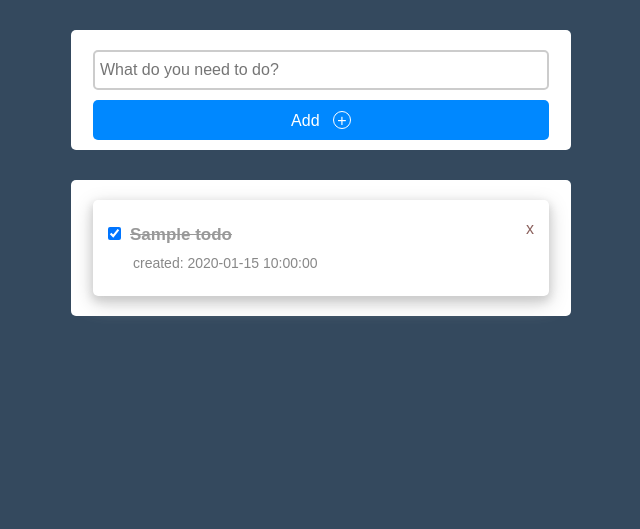
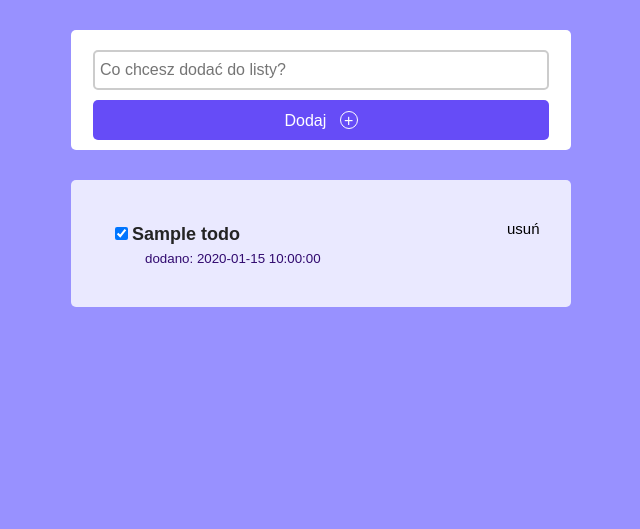
Before and after one commit to jjakobowska/to-do-web-app, a PHP site: page / in a window 1280 px wide. Shown: the top 529 px of the page, without its empty margins (319-959 px from the left). Run offline with PHP 8.4, Linux system fonts and the light colour scheme; tables that the repository leaves empty or names only in its code hold one stand-in row (values such as "Sample post"); some libraries are stand-ins or nearby versions.

Commit message:
Ładny wygląd

```diff
--- a/css/style.css
+++ b/css/style.css
@@ -1,5 +1,5 @@
 body {
-    background: #34495e;
+    background: #9891ff;
   }
 
   * {
@@ -20,7 +20,7 @@ body {
   .add-section {
     width: 100%;
     background: #fff;
-    margin: 0px auto;
+    margin: auto;
     padding: 10px;
     border-radius: 5px;
   }
@@ -40,10 +40,10 @@ body {
     display: block;
     width: 95%;
     height: 40px;
-    margin: 0px auto;
+    margin: auto;
     border: none;
     outline: none;
-    background: #0088FF;
+    background: #664cf7;
     color: #fff;
     font-family: sans-serif;
     font-size: 16px;
@@ -64,82 +64,45 @@ body {
     height: 18px;
   }
 
-  #errorMes {
-    display: block;
-    background: #f2dede;
-    width: 95%;
-    margin: 0px auto;
-    color: rgb(139, 19, 19);
-    padding: 10px;
-    height: 35px;
-  }
 
   .show-todo-section {
     width: 100%;
-    background: #fff;
+    background: rgba(255, 255, 255, 0.8);
     margin: 30px auto;
     padding: 10px;
     border-radius: 5px;
   }
 
   .todo-item {
-    width: 95%;
+    width: 90%;
     margin: 10px auto;
     padding: 20px 10px;
-    box-shadow: 0 4px 8px 0 #ccc, 0 6px 20px 0 #ccc;
     border-radius: 5px;
   }
 
   .todo-item h2 {
     display: inline-block;
-    padding: 5px 0px;
-    font-size: 17px;
+    padding: 4px 0px;
+    font-size: 18px;
     font-family: sans-serif;
-    color: #555;
+    color: rgb(36, 36, 36);
   }
 
   .todo-item small {
-    display: block;
-    width: 100%;
-    padding: 5px 0px;
-    color: #888;
+    color: rgb(50, 11, 112);
     padding-left: 30px;
-    font-size: 14px;
     font-family: sans-serif;
   }
 
   .remove-to-do {
     display: block;
     float: right;
+    cursor: pointer;
     width: 20px;
-    height: 20px;
+    height: 5px;
+    font-size: 15px;
     font-family: sans-serif;
-    color: rgb(139, 97, 93);
-    text-decoration: none;
-    text-align: right;
-    padding: 0px 5px 8px 0px;
+    color: rgb(0, 0, 0);
     border-radius: 50%;
-    transition: background 1s;
-    cursor: pointer;
+
   }
-
-  .remove-to-do:hover {
-    background: rgb(139, 97, 93);
-    color: #fff;
-  }
-
-  .checked {
-    color: #999 !important;
-    text-decoration: line-through;
-  }
-
-  .todo-item input {
-    margin: 0px 5px;
-  }
-
-  .empty {
-    font-family: sans-serif;
-    font-size: 16px;
-    text-align: center;
-    color: #cccc;
-  }
--- a/index.php
+++ b/index.php
@@ -2,7 +2,7 @@
 require 'db_conn.php';
 ?>
 <!DOCTYPE html>
-<html lang="en">
+<html lang="pl">
 <head>
     <meta charset="UTF-8">
     <meta name="viewport" content="width=device-width, initial-scale=1.0">
@@ -14,22 +14,17 @@ require 'db_conn.php';
     <div class="main-section">
        <div class="add-section">
           <form action="app/add.php" method="POST" autocomplete="off">
-             <?php?>
-              <input type="text"
-                     name="title"
-                     placeholder="What do you need to do?" />
-              <button type="submit">Add &nbsp; <span>&#43;</span></button>
-             <?php?>
+              <input type="text" name="title" placeholder="Co chcesz dodać do listy?" />
+              <button type="submit">Dodaj &nbsp; <span>&#43;</span></button>
           </form>
        </div>
        <?php
-          $todos = $conn->query("SELECT * FROM todos ORDER BY id DESC");
-       ?>
+          $todos = $conn->query("SELECT * FROM todos ORDER BY id DESC"); ?>
        <div class="show-todo-section">
             <?php while($todo = $todos->fetch(PDO::FETCH_ASSOC)) { ?>
                 <div class="todo-item">
                     <span id="<?php echo $todo['id']; ?>"
-                          class="remove-to-do">x</span>
+                    class="remove-to-do">usuń</span>
                     <?php if($todo['checked']){ ?>
                         <input type="checkbox" class="check-box" data-todo-id ="<?php echo $todo['id']; ?>" checked />
                         <h2 class="checked"><?php echo $todo['title'] ?></h2>
@@ -38,7 +33,7 @@ require 'db_conn.php';
                         <h2><?php echo $todo['title'] ?></h2>
                     <?php } ?>
                     <br>
-                    <small>created: <?php echo $todo['date_time'] ?></small>
+                    <small>dodano: <?php echo $todo['date_time'] ?></small>
                 </div>
             <?php } ?>
        </div>
@@ -48,22 +43,17 @@ require 'db_conn.php';
         $(document).ready(function(){
             $('.remove-to-do').click(function(){
                 const id = $(this).attr('id');
-                $.post("app/remove.php",
-                      {
-                          id: id
-                      },
-                      (data)  => {
+                $.post("app/remove.php", {
+                    id: id},
+                      (data)  =>{
                          if(data){
                              $(this).parent().hide(600);
-                         }
-                      });
+                         }});
             });
             $(".check-box").click(function(e){
                 const id = $(this).attr('data-todo-id');
-                $.post('app/check.php',
-                      {
-                          id: id
-                      },
+                $.post('app/check.php', {
+                          id: id},
                       (data) => {
                           if(data != 'error'){
                               const h2 = $(this).next();
@@ -71,8 +61,7 @@ require 'db_conn.php';
                                   h2.removeClass('checked');
                               }else {
                                   h2.addClass('checked');
-                            }}
-                    });
+                            }}});
             });
         });
     </script>
```
